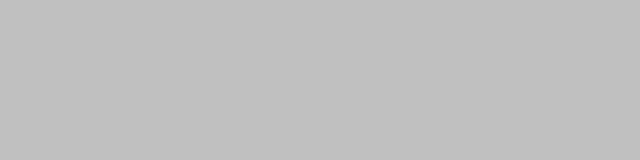
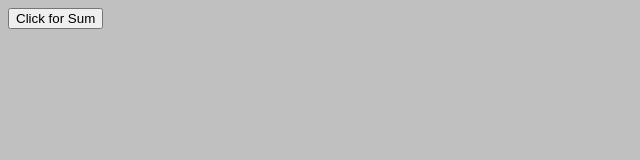
Before and after one commit to mohammadfaisal/calculator-Simple-Program, a plain HTML site: page index.html in a window 1280 px wide. Shown: the whole page, without its empty margins (0-640 px from the left). Drawn offline with Linux system fonts and the light colour scheme.

Commit message:
PROJECT FINAL

```diff
--- a/index.html
+++ b/index.html
@@ -12,5 +12,7 @@
 </head>
 <body>
 
+<button onclick="sum();">Click for Sum</button>
+
 </body>
 </html>
```
Also changed, not shown: forCalling.js (line endings or trailing spaces).
